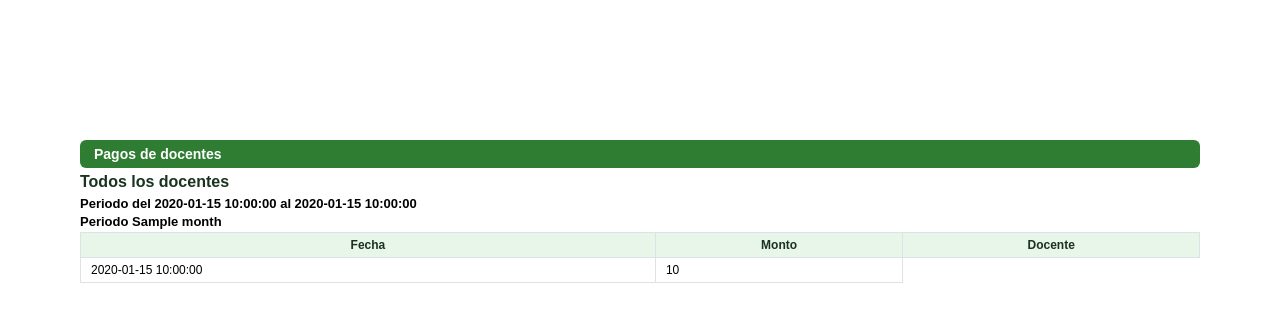
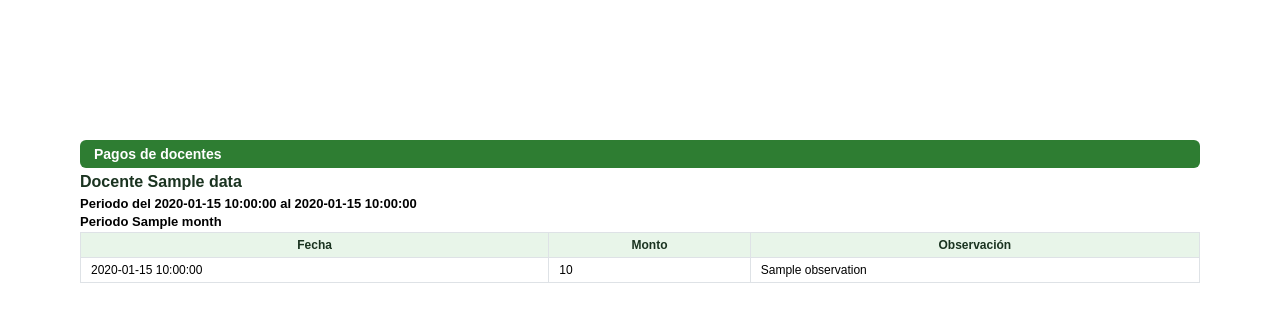
Before and after one commit to diegomottadev/clans-backend, a Laravel app: template resources/views/reportes/paymentsByteachers.blade.php in a window 1280 px wide. Shown: the top 322 px of the page. Run offline with Laravel 8, Linux system fonts and the light colour scheme; the template is opened without the code that fills it: most values are stand-ins (such as "Sample title", 1, 10 or a date in 2020); parts of the project's set-up code (start-up, migrations or seed data) failed here and were passed over.

Commit message:
feat: campo observación en pagos a docentes
Nueva columna observacion en pagos_profesores; se guarda en alta y edición,
se expone en la API y se muestra en el PDF del reporte de pagos por docente.
Corrige además la columna Docente del PDF cuando se listan todos los docentes.

Co-Authored-By: Claude Opus 5.5 <noreply@anthropic.com>

```diff
--- a/app/Http/Controllers/Payments/TeacherPaymentController.php
+++ b/app/Http/Controllers/Payments/TeacherPaymentController.php
@@ -45,6 +45,7 @@ class TeacherPaymentController extends ApiController
             'date' => 'required',
             'teacher' => 'required',
             'amount' => 'required',
+            'observation' => 'nullable|string|max:500',
         ];
 
         $this->validate($request,$rules);
@@ -54,6 +55,7 @@ class TeacherPaymentController extends ApiController
             'fecha' => $request->date,
             'id_profesor' => $request->teacher,
             'monto' => $request->amount,
+            'observacion' => $request->observation,
 
         ]);
 
@@ -76,6 +78,7 @@ class TeacherPaymentController extends ApiController
             'date' => 'required',
             'teacher' => 'required',
             'amount' => 'required',
+            'observation' => 'nullable|string|max:500',
         ];
 
         $this->validate($request,$rules);
@@ -83,6 +86,7 @@ class TeacherPaymentController extends ApiController
         $paymentTeacher->fecha = $request->date;
         $paymentTeacher->id_profesor = $request->teacher;
         $paymentTeacher->monto = $request->amount;
+        $paymentTeacher->observacion = $request->observation;
         $paymentTeacher->save();
 
         $paymentTeacher->load('teacher');
--- a/app/Models/PaymentTeacher.php
+++ b/app/Models/PaymentTeacher.php
@@ -21,6 +21,7 @@ class PaymentTeacher extends Model
         'fecha',
         'id_profesor',
         'monto',
+        'observacion',
     ];
 
     public function teacher()
--- a/app/Transformers/PaymentTeacherTransform.php
+++ b/app/Transformers/PaymentTeacherTransform.php
@@ -41,6 +41,7 @@ class PaymentTeacherTransform extends TransformerAbstract
             'id' => (int)$paymentTeacher->id,
             'date' => (string) $paymentTeacher->fecha,
             'amount' => (string) $paymentTeacher->monto,
+            'observation' => $paymentTeacher->observacion,
             'teacher_id' => (int)$paymentTeacher->id_profesor,
             'teacher' => (object) $this->transformData($paymentTeacher->teacher, TeacherTransform::class),
             'created_at' => isset($paymentTeacher->created_at) ? (string) $paymentTeacher->created_at : null,
@@ -55,6 +56,7 @@ class PaymentTeacherTransform extends TransformerAbstract
             'id' => 'id',
             'date' => 'fecha',
             'amount' => 'monto',
+            'observation' => 'observacion',
             'teacher' => 'teacher',
             'created_at' =>'created_at',
             'updated_at' =>'updated_at',
--- a/resources/views/reportes/paymentsByteachers.blade.php
+++ b/resources/views/reportes/paymentsByteachers.blade.php
@@ -42,16 +42,18 @@
                     @if($teacher == null)
                     <th>Docente</th>
                     @endif
+                    <th>Observación</th>
                 </tr>
             </thead>
             <tbody>
-                @foreach ($reportsTeacher as $key => $teacher)
+                @foreach ($reportsTeacher as $key => $payment)
                     <tr>
-                        <td>{{ $teacher['date'] }}</td>
-                        <td>{{ $teacher['amount'] }}</td>
+                        <td>{{ $payment['date'] }}</td>
+                        <td>{{ $payment['amount'] }}</td>
                         @if($teacher == null)
-                        <td>{{ $teacher['teacher']->data['completeName'] }}</td>
+                        <td>{{ $payment['teacher']->data['completeName'] ?? '' }}</td>
                         @endif
+                        <td>{{ $payment['observation'] ?? '' }}</td>
                     </tr>
                 @endforeach
             </tbody>
```
Also changed, not shown: database/migrations/2026_11_16_100000_add_observacion_to_pagos_profesores_table.php (added).
